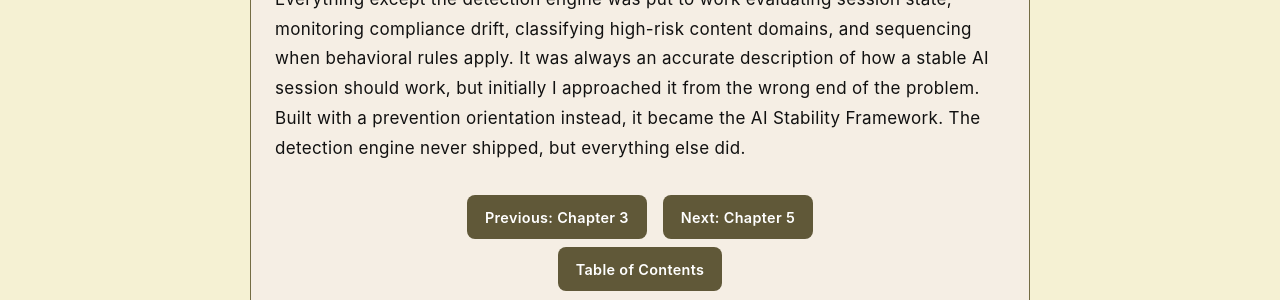
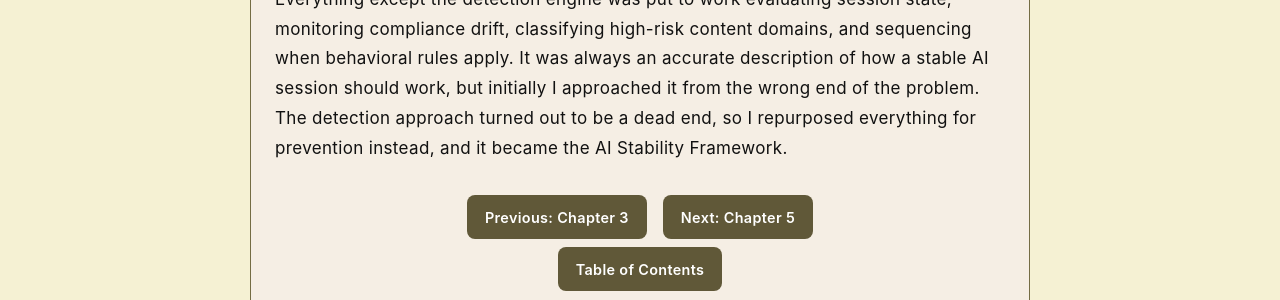
Before and after one commit to rojaslen/AISF-WEB, a Jekyll site: the page built from ch04-bs.md, in a window 1280 px wide. Shown: the part 1331-1631 px from the top of the page. Built offline with Jekyll 4.4.1, drawn with Linux system fonts in a browser that asks for light colours; some web fonts are replaced; some of the changed text lies outside the part shown.

Commit message:
Update ch04-bs.md

```diff
--- a/ch04-bs.md
+++ b/ch04-bs.md
@@ -20,7 +20,7 @@ Being stateless in a virtualized void, the AI has no baseline of reality or purp
 
 The obvious design response was a bullshit sniffer: a detection engine that catches it on the way out. That approach got baroque fast, with tiers of detection sensitivity, asymmetric penalties for omission versus expansion, domain-specific triggers for the areas where output drifts most, early-warning mechanisms and more. What stopped it from being feasible was the one constraint you can't engineer around. Detecting whether the AI's output deviated from what the user intended requires *knowing* what the user intended, which of course is simply not possible. The user is the only detection layer that can work.
 
-Everything except the detection engine was put to work evaluating session state, monitoring compliance drift, classifying high-risk content domains, and sequencing when behavioral rules apply. It was always an accurate description of how a stable AI session should work, but initially I approached it from the wrong end of the problem. Built with a prevention orientation instead, it became the AI Stability Framework. The detection engine never shipped, but everything else did.
+Everything except the detection engine was put to work evaluating session state, monitoring compliance drift, classifying high-risk content domains, and sequencing when behavioral rules apply. It was always an accurate description of how a stable AI session should work, but initially I approached it from the wrong end of the problem. The detection approach turned out to be a dead end, so I repurposed everything for prevention instead, and it became the AI Stability Framework.
 
 <nav>
 <div class="chapter-nav">
```
